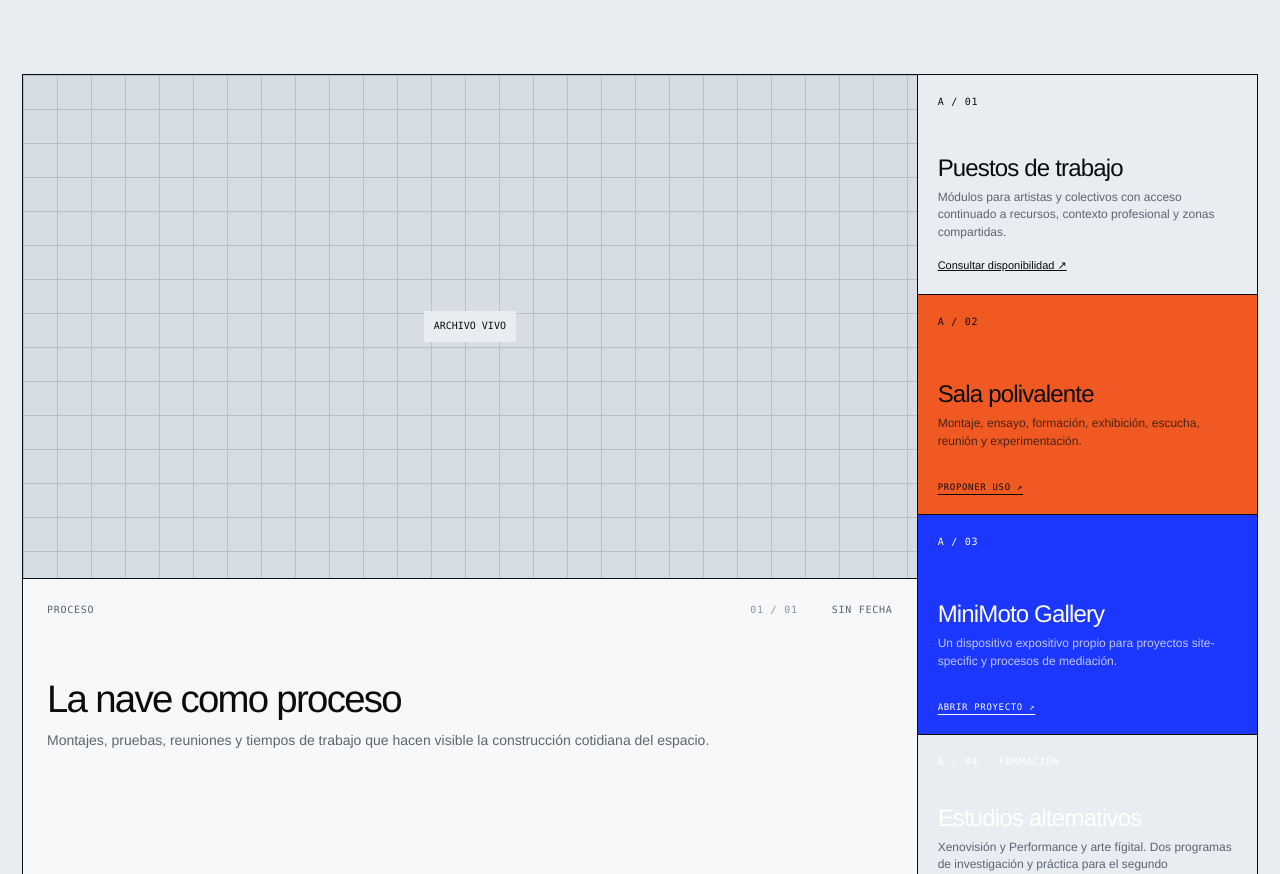
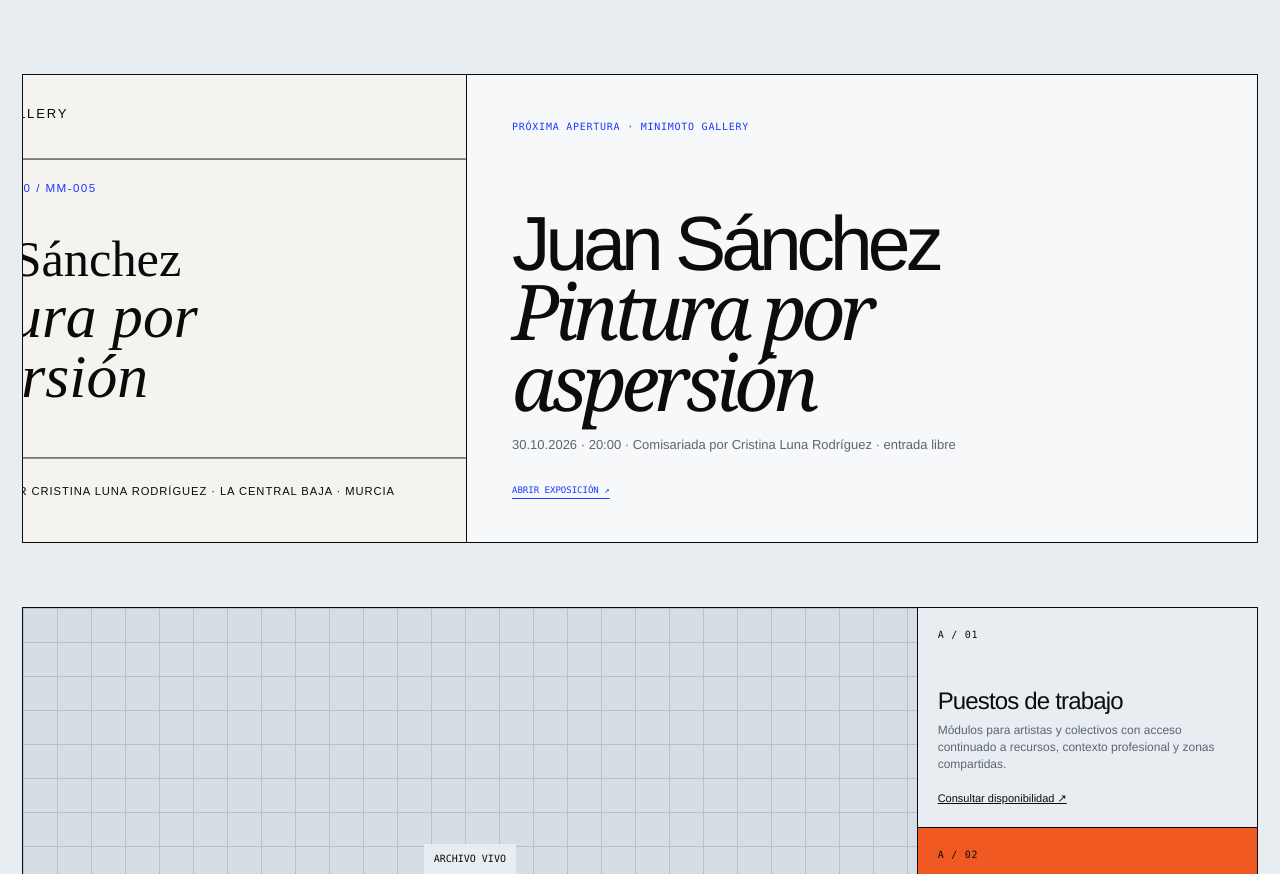
Before and after one commit to minimotogallery/lacentralbaja-archivo-vivo, a website: page index.html in a window 1280 px wide. Shown: the part 1036-1910 px from the top of the page. Drawn offline with Linux system fonts and the light colour scheme; no server answers.

Commit message:
Añade Pintura por aspersion de Juan Sanchez a Ahora

```diff
--- a/index.html
+++ b/index.html
@@ -80,6 +80,16 @@
           <p>Procesos, pruebas, montajes, encuentros y documentos todavía abiertos.</p>
         </div>
       </header>
+
+      <a class="minimoto-event-banner" href="https://minimotogallery.github.io/minimoto-gallery/#ahora" target="_blank" rel="noopener noreferrer" aria-label="Juan Sánchez, Pintura por aspersión. Abrir en MiniMoto Gallery">
+        <div class="minimoto-event-media"><img src="./assets/juan-sanchez-pintura-aspersion.svg" alt="Cartela de Pintura por aspersión, de Juan Sánchez" /></div>
+        <div class="minimoto-event-copy">
+          <p class="section-index">PRÓXIMA APERTURA · MINIMOTO GALLERY</p>
+          <h3>Juan Sánchez<br><em>Pintura por aspersión</em></h3>
+          <p>30.10.2026 · 20:00 · Comisariada por Cristina Luna Rodríguez · entrada libre</p>
+          <span>Abrir exposición ↗</span>
+        </div>
+      </a>
 
       <div class="current-grid">
         <article class="feature-card" id="latest-post">
--- a/style.css
+++ b/style.css
@@ -475,3 +475,77 @@ button, input, textarea { font: inherit; }
   background: var(--ink);
   color: white;
 }
+
+
+/* MiniMoto / próxima apertura */
+.minimoto-event-banner {
+  display: grid;
+  grid-template-columns: minmax(280px, .72fr) minmax(0, 1.28fr);
+  margin: 0 0 clamp(34px, 5vw, 70px);
+  border: 1px solid var(--ink);
+  background: var(--paper);
+  color: var(--ink);
+  text-decoration: none;
+}
+.minimoto-event-media {
+  min-height: 300px;
+  overflow: hidden;
+  border-right: 1px solid var(--ink);
+  background: #f4f3ef;
+}
+.minimoto-event-media img {
+  width: 100%;
+  height: 100%;
+  object-fit: cover;
+}
+.minimoto-event-copy {
+  min-width: 0;
+  display: flex;
+  flex-direction: column;
+  padding: clamp(22px, 3.5vw, 54px);
+}
+.minimoto-event-copy .section-index { color: var(--blue); }
+.minimoto-event-copy h3 {
+  max-width: 12ch;
+  margin: clamp(38px, 6vw, 90px) 0 18px;
+  font-size: clamp(42px, 6vw, 92px);
+  font-weight: 500;
+  line-height: .88;
+  letter-spacing: -.065em;
+}
+.minimoto-event-copy h3 em { font-family: Georgia, "Times New Roman", serif; font-weight: 400; }
+.minimoto-event-copy > p:not(.section-index) {
+  max-width: 620px;
+  margin: 0;
+  color: var(--muted);
+  font-size: 13px;
+  line-height: 1.35;
+}
+.minimoto-event-copy > span {
+  width: fit-content;
+  margin-top: auto;
+  padding-top: 30px;
+  color: var(--blue);
+  font-family: var(--mono);
+  font-size: 9px;
+  text-transform: uppercase;
+  text-decoration: underline;
+  text-underline-offset: 5px;
+}
+.minimoto-event-banner:hover,
+.minimoto-event-banner:focus-visible { box-shadow: inset 0 -5px 0 var(--blue); }
+
+@media (max-width: 720px) {
+  .minimoto-event-banner { grid-template-columns: 1fr; }
+  .minimoto-event-media {
+    min-height: 0;
+    aspect-ratio: 16 / 10;
+    border-right: 0;
+    border-bottom: 1px solid var(--ink);
+  }
+  .minimoto-event-copy { padding: 20px 15px 24px; }
+  .minimoto-event-copy h3 {
+    margin-top: 42px;
+    font-size: clamp(42px, 13vw, 66px);
+  }
+}
```
Also changed, not shown: index-en.html (+10 -0 lines), index-zh.html (+10 -0 lines), assets/juan-sanchez-pintura-aspersion.svg (added).
